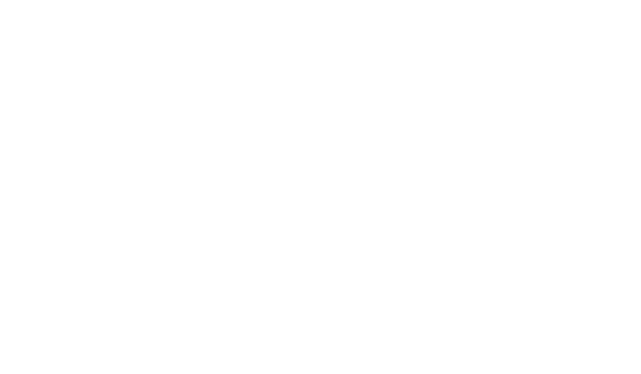
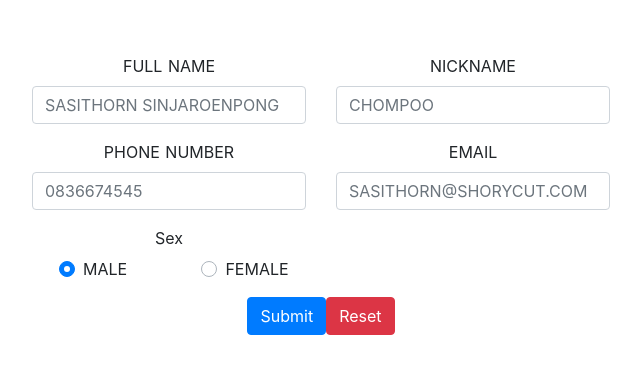
Before and after one commit to nick7888/Shortcut, a Nuxt app: page /register in a window 1280 px wide. Before the commit this address had no page. Shown: the part 206-580 px from the top of the page, without its empty margins (319-960 px from the left). Built offline with nearby package versions, Linux system fonts and the light colour scheme.

Commit message:
register form

```diff
--- /dev/null
+++ b/pages/register/index.vue
@@ -0,0 +1,140 @@
+<template>
+  <section class="container">
+    <div>
+      <b-form @submit="onSubmit" @reset="onReset" v-if="show">
+        <b-row>
+          <b-col col md="6">
+            <b-form-group label="FULL NAME" label-for="input-fullname">
+              <b-form-input
+                id="input-fullname"
+                v-model="form.fullname"
+                required
+                placeholder="SASITHORN SINJAROENPONG"
+              ></b-form-input>
+            </b-form-group>
+          </b-col>
+
+          <b-col col md="6">
+            <b-form-group label="NICKNAME" label-for="input-name">
+              <b-form-input id="input-name" v-model="form.name" required placeholder="CHOMPOO"></b-form-input>
+            </b-form-group>
+          </b-col>
+        </b-row>
+
+        <b-row>
+          <b-col col md="6">
+            <b-form-group label="PHONE NUMBER" label-for="input-phone">
+              <b-form-input id="input-phone" v-model="form.phone" required placeholder="0836674545"></b-form-input>
+            </b-form-group>
+          </b-col>
+          <b-col col md="6">
+            <b-form-group label="EMAIL" label-for="input-email">
+              <b-form-input
+                id="input-email"
+                v-model="form.email"
+                type="email"
+                required
+                placeholder="SASITHORN@SHORYCUT.COM"
+              ></b-form-input>
+            </b-form-group>
+          </b-col>
+        </b-row>
+
+        <b-row>
+          <b-col col md="6">
+            <b-form-group label="Sex">
+              <b-row>
+                <b-col col md="6">
+                  <b-form-radio v-model="form.sex" name="some-radios" value="male">MALE</b-form-radio>
+                </b-col>
+                <b-col col md="6">
+                  <b-form-radio v-model="form.sex" name="some-radios" value="female">FEMALE</b-form-radio>
+                </b-col>
+              </b-row>
+            </b-form-group>
+          </b-col>
+        </b-row>
+
+        <b-button type="submit" variant="primary">Submit</b-button>
+        <b-button type="reset" variant="danger">Reset</b-button>
+      </b-form>
+    </div>
+  </section>
+</template>
+
+<script>
+export default {
+  data() {
+    return {
+      form: {
+        fullname: "",
+        name: "",
+        phone: null,
+        email: "",
+        sex: "male"
+      },
+      foods: [
+        { text: "Select One", value: null },
+        "Carrots",
+        "Beans",
+        "Tomatoes",
+        "Corn"
+      ],
+      show: true
+    };
+  },
+  methods: {
+    onSubmit(evt) {
+      evt.preventDefault();
+      alert(JSON.stringify(this.form));
+    },
+    onReset(evt) {
+      evt.preventDefault();
+      // Reset our form values
+      this.form.fullname = "";
+      this.form.name = "";
+      this.form.phone = "";
+      this.form.email = "";
+      this.form.sex = "male";
+      // Trick to reset/clear native browser form validation state
+      this.show = false;
+      this.$nextTick(() => {
+        this.show = true;
+      });
+    }
+  }
+};
+</script>
+
+<style>
+.container {
+  margin: 0 auto;
+  min-height: 100vh;
+  display: flex;
+  justify-content: center;
+  align-items: center;
+  text-align: center;
+}
+
+.title {
+  font-family: "Quicksand", "Source Sans Pro", -apple-system, BlinkMacSystemFont,
+    "Segoe UI", Roboto, "Helvetica Neue", Arial, sans-serif;
+  display: block;
+  font-weight: 300;
+  font-size: 100px;
+  color: #35495e;
+  letter-spacing: 1px;
+}
+
+.subtitle {
+  font-weight: 300;
+  font-size: 42px;
+  color: #526488;
+  word-spacing: 5px;
+  padding-bottom: 15px;
+}
+
+.links {
+  padding-top: 15px;
+}
+</style>
```
